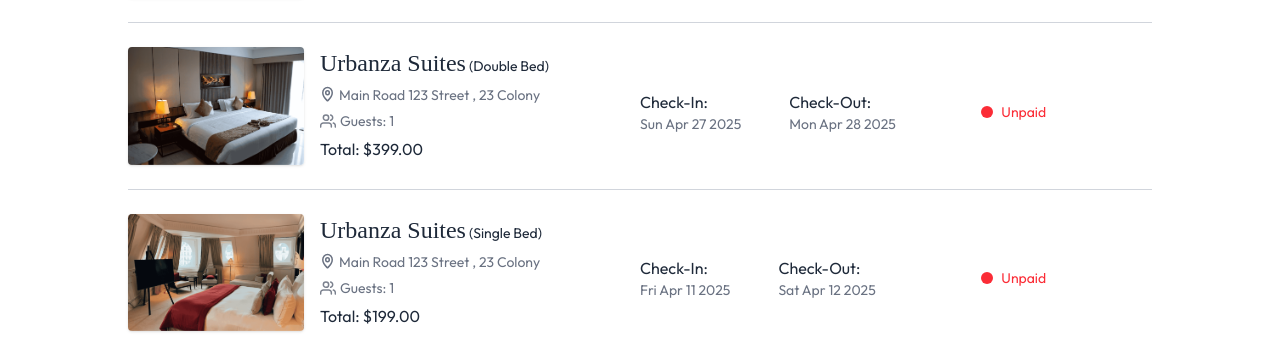
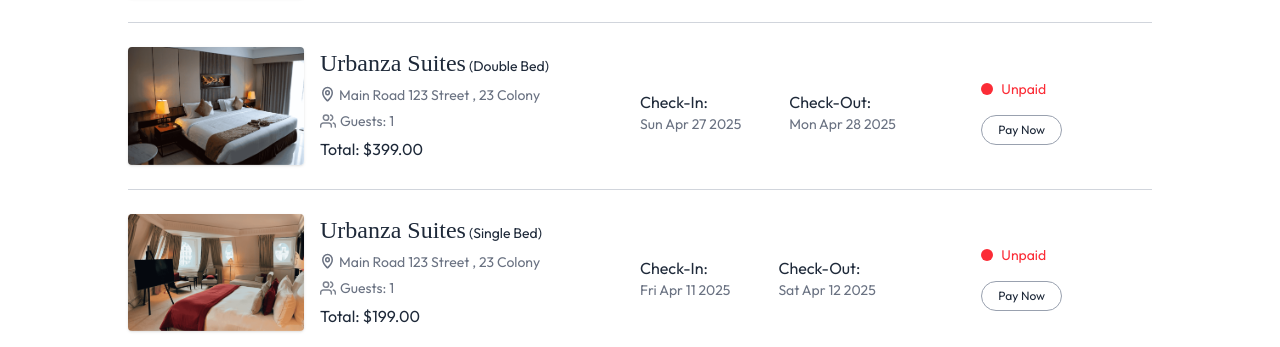
Before and after one commit to Dharmendra-07/hotel-booking, a React (Vite) app in the folder client/: page /my-bookings in a window 1280 px wide. Shown: the part 453-800 px from the top of the page. Built offline with nearby package versions, Linux system fonts and the light colour scheme; no server answers; a web font is replaced by a local one.

Commit message:
feat: add "Pay Now" button for unpaid bookings in MyBookings component

```diff
--- a/client/src/pages/MyBookings.jsx
+++ b/client/src/pages/MyBookings.jsx
@@ -78,6 +78,11 @@ const MyBookings = () => {
                   {booking.isPaid ? 'Paid' : 'Unpaid'}
                 </p>
               </div>
+              {!booking.isPaid && (
+                <button className="px-4 py-1.5 mt-4 text-xs border border-gray-400 rounded-full hover:bg-gray-50 transition-all cursor-pointer">
+                  Pay Now
+                </button>
+              )}
             </div>
           </div>
         ))}
```
